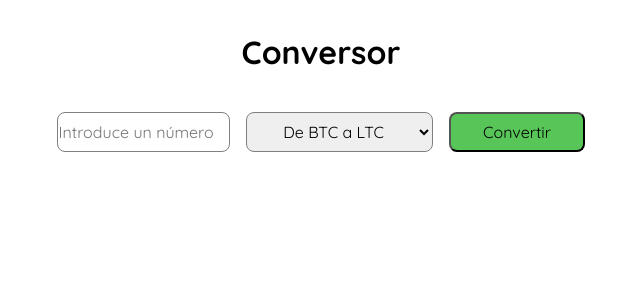
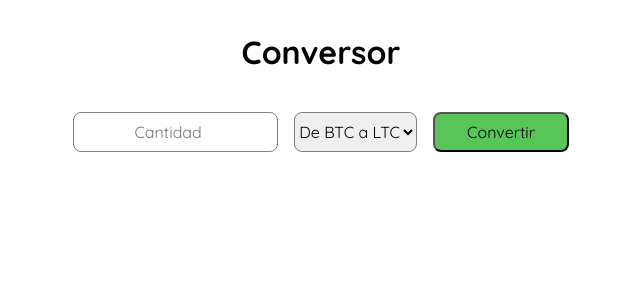
Before and after one commit to sandrusmb/crypto, a React (Create React App) app: page / in a window 1280 px wide. Shown: the top 300 px of the page, without its empty margins (319-959 px from the left). Built offline with nearby package versions, Linux system fonts and the light colour scheme.

Commit message:
Clean code

```diff
--- a/src/components/App.js
+++ b/src/components/App.js
@@ -36,7 +36,6 @@ class App extends React.Component {
   }
 
 
-
   render() {
 
     return (
--- a/src/components/Form.js
+++ b/src/components/Form.js
@@ -6,7 +6,7 @@ const Form = (props) => {
     return (
 
         <form onSubmit={props.getData} className="form">
-            <input type="number" required className="form-input" placeholder="Introduce un número" min="1" pattern="^[0-9]+"></input>
+            <input type="number" required className="form-input" placeholder="Cantidad" min="1" pattern="^[0-9]+"></input>
             <select name="currency" id="currency" className="form-select">
                 <option value="BTC" className="container_form-select-option">De BTC a LTC</option>
                 <option value="LTC" className="form-select-option">De LTC a BTC</option>/option>
--- a/src/stylesheets/form.scss
+++ b/src/stylesheets/form.scss
@@ -6,16 +6,18 @@
 
     @media all and (min-width: 768px) {
         flex-direction: row;
-
-      }
+    }
 
        &-input{
            border: 1px solid grey;
            border-radius: 0.5rem;
            font-size: 1rem;
-           padding:0.5rem 0;
+           padding:0.5rem 1rem;
            margin: 0.5rem;
-           text-align: center;
+
+           @media all and (min-width: 768px) {
+            text-align: center;
+        }
        }
 
        &-select{
@@ -23,7 +25,6 @@
            border-radius: 0.5rem;
            font-size: 1rem;
            margin: 0.5rem;
-           padding: 0.5rem 2rem;
            text-align: center;
        }
 
```
